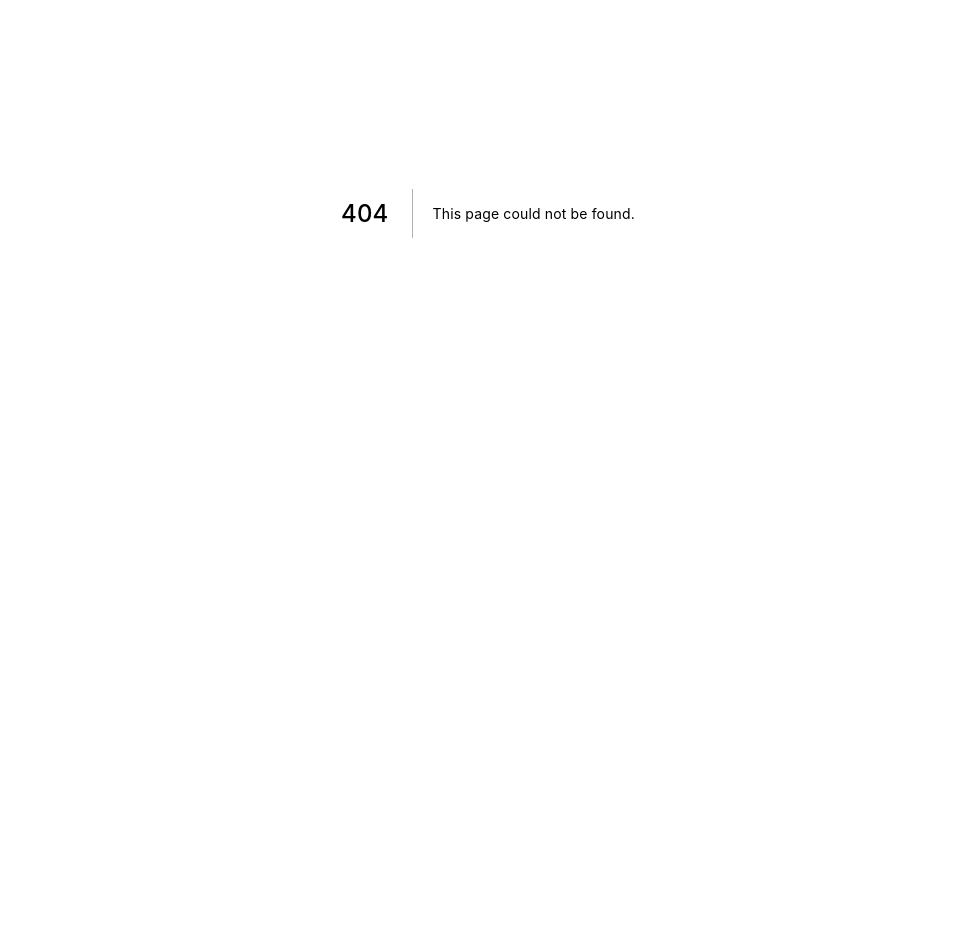
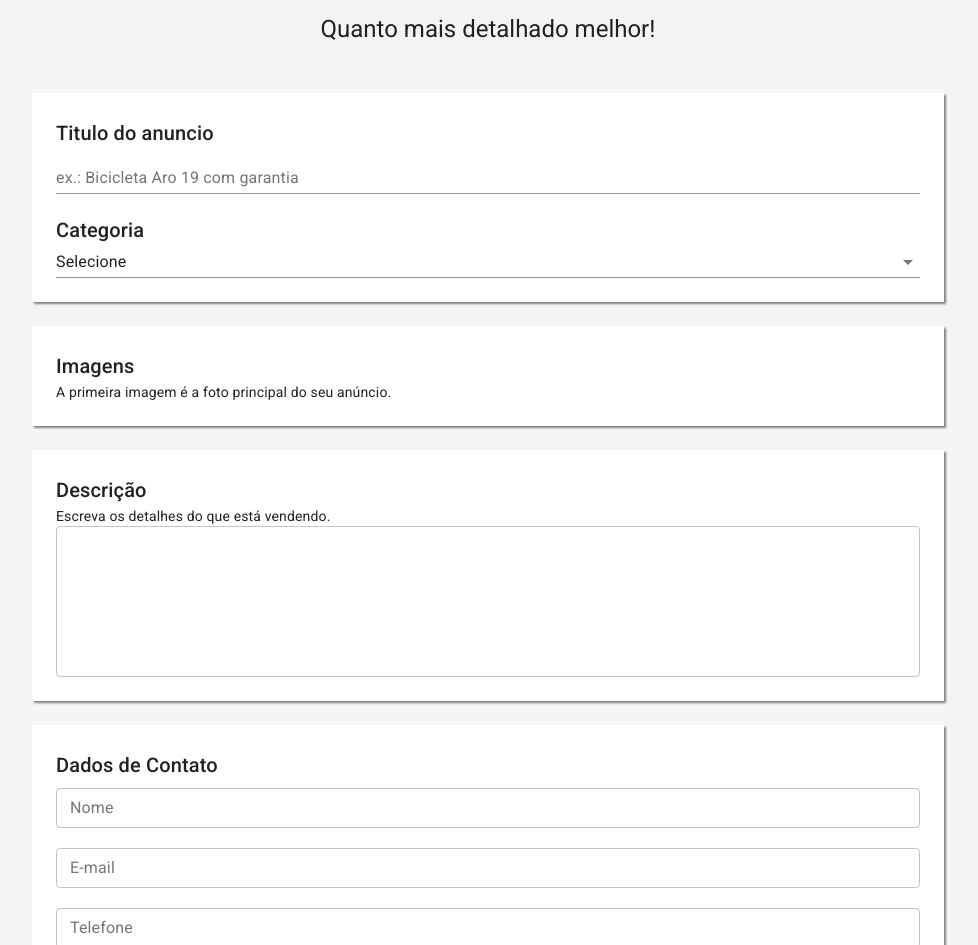
Before and after one commit to matheusfribeiro/anunx, a Next.js app: page /user/publish in a window 1280 px wide. Before the commit this address had no page. Shown: the part 187-1132 px from the top of the page, without its empty margins (152-1130 px from the left). Before the commit the page ends 800 px from the top, so only its background shows below. Built offline with nearby package versions, Linux system fonts and the light colour scheme.

Commit message:
adding publish page

```diff
--- /dev/null
+++ b/pages/user/publish.js
@@ -0,0 +1,145 @@
+import { Box, Button, Container, Select, TextField, Typography } from '@material-ui/core'
+import { makeStyles } from '@material-ui/core/styles'
+import { getThemeProps } from '@material-ui/styles'
+
+import TemplateDefault from '../../src/templates/Default'
+
+const useStyles = makeStyles((theme) => ({
+  container: {
+    padding: theme.spacing(8,0,6)
+  },
+  boxContainer: {
+    paddingBottom: theme.spacing(3)
+  },
+  box: {
+    backgroundColor: theme.palette.background.white,
+    padding: theme.spacing(3),
+    boxShadow: '2px 2px 2px gray',
+  }
+}))
+
+const Publish = () => {
+  const classes = useStyles()
+  return(
+    <TemplateDefault>
+      <Container maxWidth="sm" className={classes.container}>
+        <Typography component="h1" variant="h2" align="center" color="textPrimary" >
+          Publicar Anúncio
+        </Typography>
+        <Typography component="h5" variant="h5" align="center" color="textPrimary">
+          Quanto mais detalhado melhor!
+        </Typography>
+      </Container>
+
+      <Container maxWidth="md" className={classes.boxContainer}>
+        <Box className={classes.box}>
+          <Typography component="h6" variant="h6" color="textPrimary">
+            Titulo do anuncio
+          </Typography>
+          <TextField
+             label="ex.: Bicicleta Aro 19 com garantia"
+             size="small"
+             fullWidth
+          />
+          <br /><br />
+          <Typography component="h6" variant="h6" color="textPrimary">
+            Categoria
+          </Typography>
+          <Select
+            native
+            value=""
+            fullWidth
+            onChange={()=> {}}
+            inputProps={{
+              name: 'age',
+            }}
+          >
+            <option value="">Selecione</option>
+            <option value={1}>Bebê e Crianças</option>
+            <option value={2}>Agricultura</option>
+            <option value={3}>Moda</option>
+            <option value={3}>Carros, Motos e Barcos</option>
+            <option value={3}>Serviços</option>
+            <option value={3}>Lazer</option>
+            <option value={3}>Animais</option>
+            <option value={3}>Moveis, Casa e Jardim</option>
+            <option value={3}>Imóveis</option>
+            <option value={3}>Equipamentos e Ferramentas</option>
+            <option value={3}>Celulares e Tablets</option>
+            <option value={3}>Esporte</option>
+            <option value={3}>Tecnologia</option>
+            <option value={3}>Emprego</option>
+            <option value={3}>Outros</option>
+          </Select>
+        </Box>
+      </Container>
+
+      <Container maxWidth="md" className={classes.boxContainer}>
+            <Box className={classes.box}>
+              <Typography component="h6" variant="h6" color="textPrimary">
+                Imagens
+              </Typography>
+              <Typography component="div" variant="body2" color="textPrimary">
+                A primeira imagem é a foto principal do seu anúncio.
+              </Typography>
+            </Box>
+      </Container>
+
+      <Container maxWidth="md" className={classes.boxContainer}>
+            <Box className={classes.box}>
+              <Typography component="h6" variant="h6" color="textPrimary">
+                Descrição
+              </Typography>
+              <Typography component="div" variant="body2" color="textPrimary">
+                Escreva os detalhes do que está vendendo.
+              </Typography>
+              <TextField
+                multiline
+                rows={6}
+                variant="outlined"
+                fullWidth
+              />
+            </Box>
+      </Container>
+
+      <Container maxWidth="md" className={classes.boxContainer}>
+            <Box className={classes.box}>
+              <Typography component="h6" variant="h6" color="textPrimary" gutterBottom>
+                Dados de Contato
+              </Typography>
+              <TextField
+                label="Nome"
+                variant="outlined"
+                size="small"
+                fullWidth
+              />
+              <br /><br />
+              <TextField
+                label="E-mail"
+                variant="outlined"
+                size="small"
+                fullWidth
+              />
+              <br /><br />
+              <TextField
+                label="Telefone"
+                variant="outlined"
+                size="small"
+                fullWidth
+              />
+              <br /><br />
+            </Box>
+      </Container>
+
+      <Container maxWidth="md" className={classes.boxContainer}>
+        <Box textAlign="right">
+          <Button variant="contained" color="primary">
+            Públicar Anúncio
+          </Button>
+        </Box>
+      </Container>
+    </TemplateDefault>
+  )
+}
+
+export default Publish
--- a/src/theme.js
+++ b/src/theme.js
@@ -4,6 +4,10 @@
     palette: {
         primary: {
             main: '#000000',
+        },
+        background: {
+            default: 'rgb(242, 244, 245)',
+            white: '#ffffff'
         }
     }
 })
```
